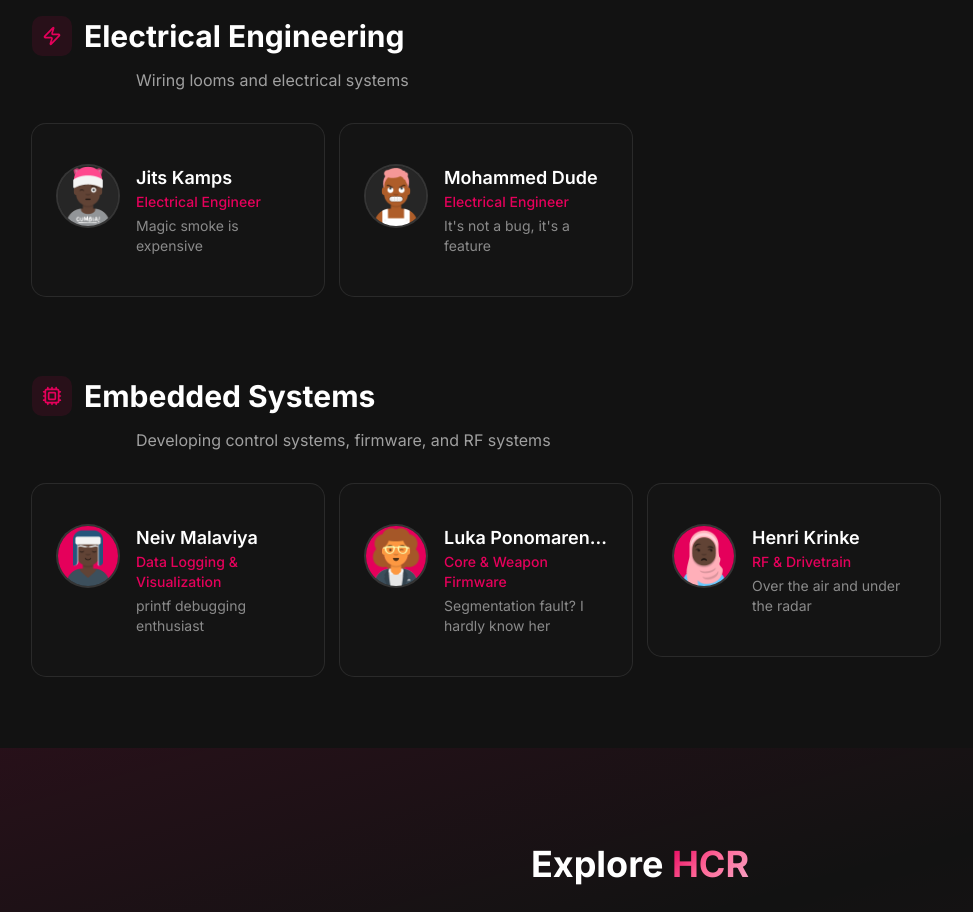
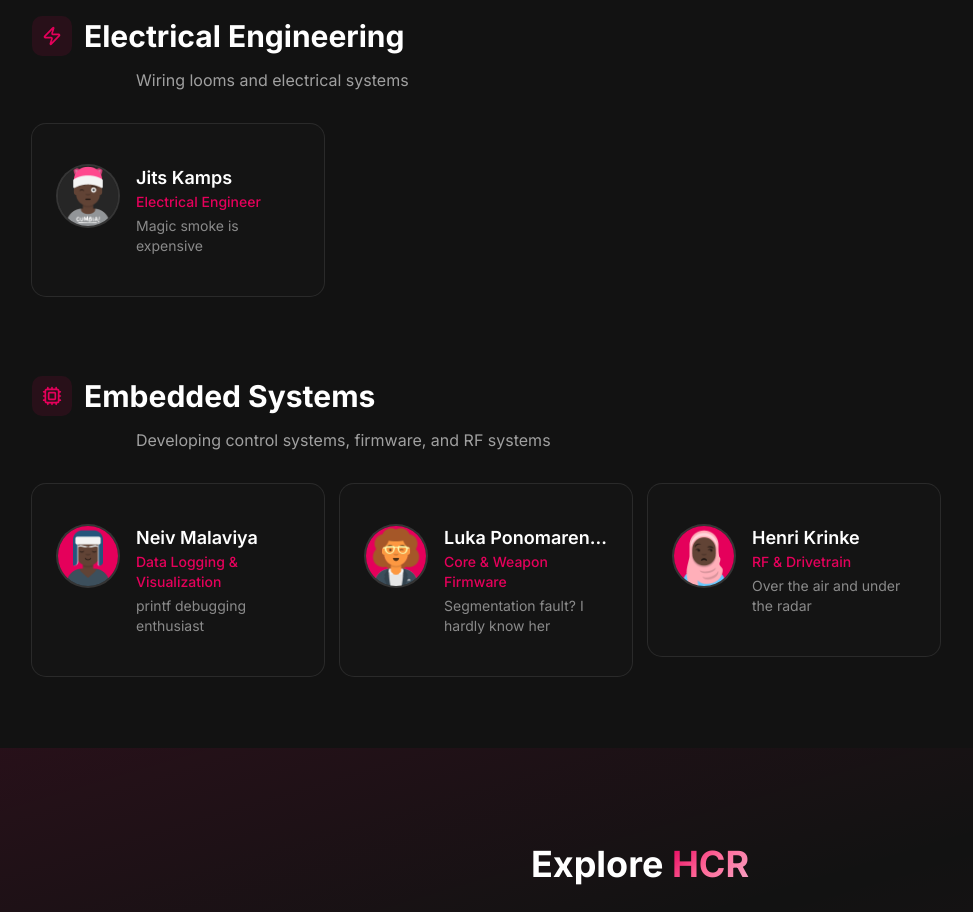
Before and after one commit to HAN-Competitive-Robotics/website, a Next.js app: page /team in a window 1280 px wide. Shown: the part 1460-2372 px from the top of the page, without its empty margins (0-973 px from the left). Built offline with nearby package versions, Linux system fonts and the light colour scheme.

Commit message:
Remove Mohammed from team page (per request), update member count to 10

```diff
--- a/app/page.tsx
+++ b/app/page.tsx
@@ -165,7 +165,7 @@ export default function HomePage() {
                 <div className="mt-1 text-sm text-white/50">kg Weight Class</div>
               </div>
               <div>
-                <div className="text-3xl font-bold text-white sm:text-4xl">11</div>
+                <div className="text-3xl font-bold text-white sm:text-4xl">10</div>
                 <div className="mt-1 text-sm text-white/50">Team Members</div>
               </div>
               <div>
--- a/app/team/page.tsx
+++ b/app/team/page.tsx
@@ -109,13 +109,6 @@ const teamSections = [
         program: "Magic smoke is expensive",
         image: "/team/jits.png",
         initials: "JK",
-      },
-      {
-        name: "Mohammed Dude",
-        role: "Electrical Engineer",
-        program: "It's not a bug, it's a feature",
-        image: "/team/mohammed.png",
-        initials: "MD",
       },
     ],
   },
```
